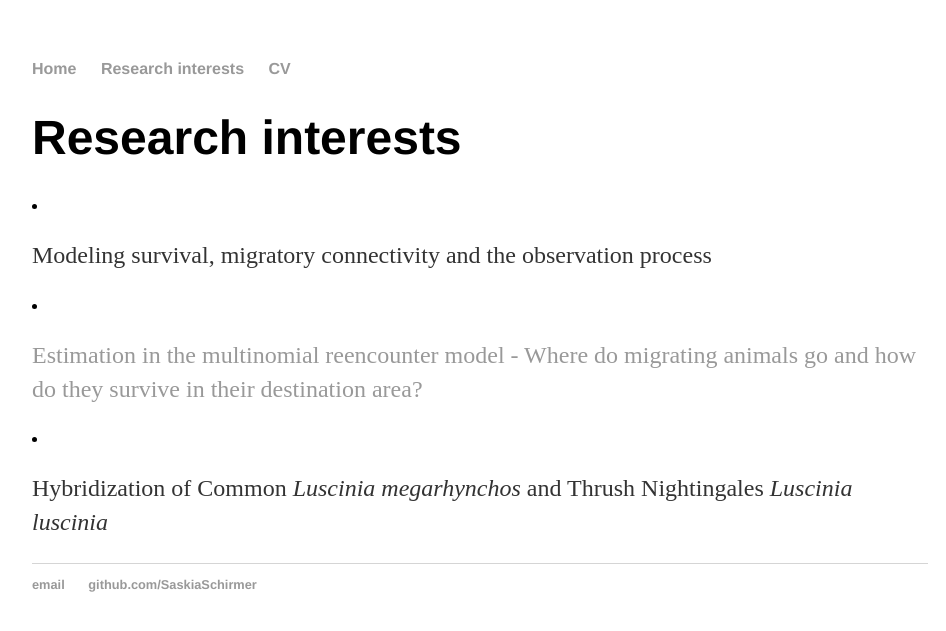
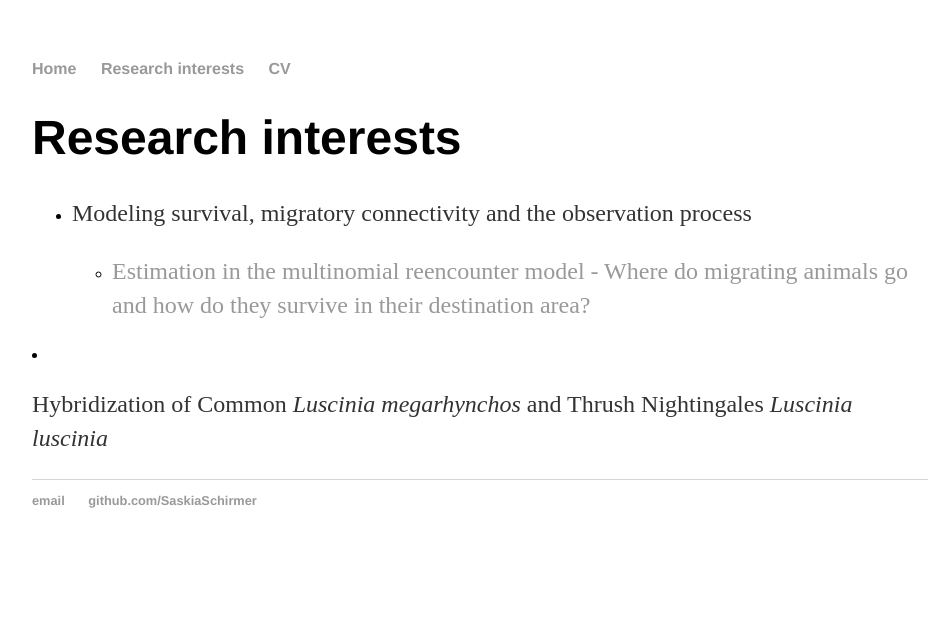
Before and after one commit to SaskiaSchirmer/SaskiaSchirmer.github.io, a Jekyll site: the page built from about/index.html, in a window 1280 px wide. Shown: the top 631 px of the page, without its empty margins (160-1106 px from the left). Built offline with Jekyll 4.4.1, drawn with Linux system fonts in a browser that asks for light colours.

Commit message:
Update index.html

```diff
--- a/about/index.html
+++ b/about/index.html
@@ -4,7 +4,11 @@
 ---
 <div class="blurb">
 	<h1>Research interests</h1>
-	<li><p> Modeling survival, migratory connectivity and the observation process</p>
-	<li><p><a href="https://doi.org/10.1016/j.jtbi.2022.111108">Estimation in the multinomial reencounter model - Where do migrating animals go and how do they survive in their destination area?</a></p></li></li>
+	<ul>
+		<li><p> Modeling survival, migratory connectivity and the observation process</p></li>
+		<ul>
+			<li><p><a href="https://doi.org/10.1016/j.jtbi.2022.111108">Estimation in the multinomial reencounter model - Where do migrating animals go and how do they survive in their destination area?</a></p></li>
+		</ul>
+	</ul>
   <li><p> Hybridization of Common <em> Luscinia megarhynchos </em> and Thrush Nightingales <em> Luscinia luscinia </em></p></li>
 </div><!-- /.blurb -->
```
